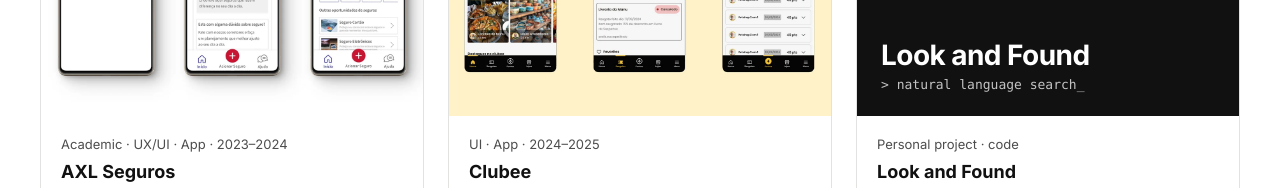
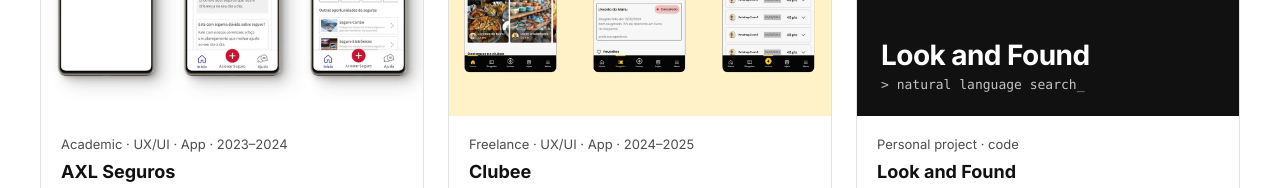
Before and after one commit to larissapetrungaro/portfolio, a plain HTML site: page en/about/index.html in a window 1280 px wide. Shown: the part 2080-2268 px from the top of the page. Drawn offline with Linux system fonts and the light colour scheme.

Commit message:
Sobre: card do Clubee como UX/UI
Co-Authored-By: Claude Opus 5.5 <noreply@anthropic.com>
Claude-Session: https://claude.ai/code/session_01DhgfYBbrcJNo646uK4Us1a

```diff
--- a/en/about/index.html
+++ b/en/about/index.html
@@ -261,7 +261,7 @@ h2[id]{scroll-margin-top:112px}
 <a href="/en/projects/clubee/" class="strength other-card" style="display: flex; flex-direction: column; gap: 0; border: 1px solid var(--border); border-radius: 16px; overflow: hidden; color: var(--ink); text-decoration: none; background: var(--bg)">
 <img width="1200" height="900" loading="lazy" decoding="async" src="/assets/img/clubee_capa_amarela.webp" alt="Clubee app screens: home with points, redemptions and points history" style="display: block; width: 100%; aspect-ratio: 4 / 3; object-fit: cover; background: #fff1c9">
 <div style="padding: 20px; display: flex; flex-direction: column; gap: 8px; flex: 1">
-<span style="font-size: 13px; color: var(--ink-muted)">UI · App · 2024–2025</span>
+<span style="font-size: 13px; color: var(--ink-muted)">Freelance · UX/UI · App · 2024–2025</span>
 <strong style="font-size: 18px; line-height: 1.3">Clubee</strong>
 <span style="font-size: 15px; line-height: 1.55; color: var(--ink-muted); flex: 1">A loyalty app with points and coupons that brings small local businesses closer to their customers: onboarding, stores and point redemption.</span>
 <span style="margin-top: 4px; font-size: 15px; font-weight: 600">View project <span aria-hidden="true">→</span></span>
```
Also changed, not shown: sobre/index.html (+1 -1 lines).
